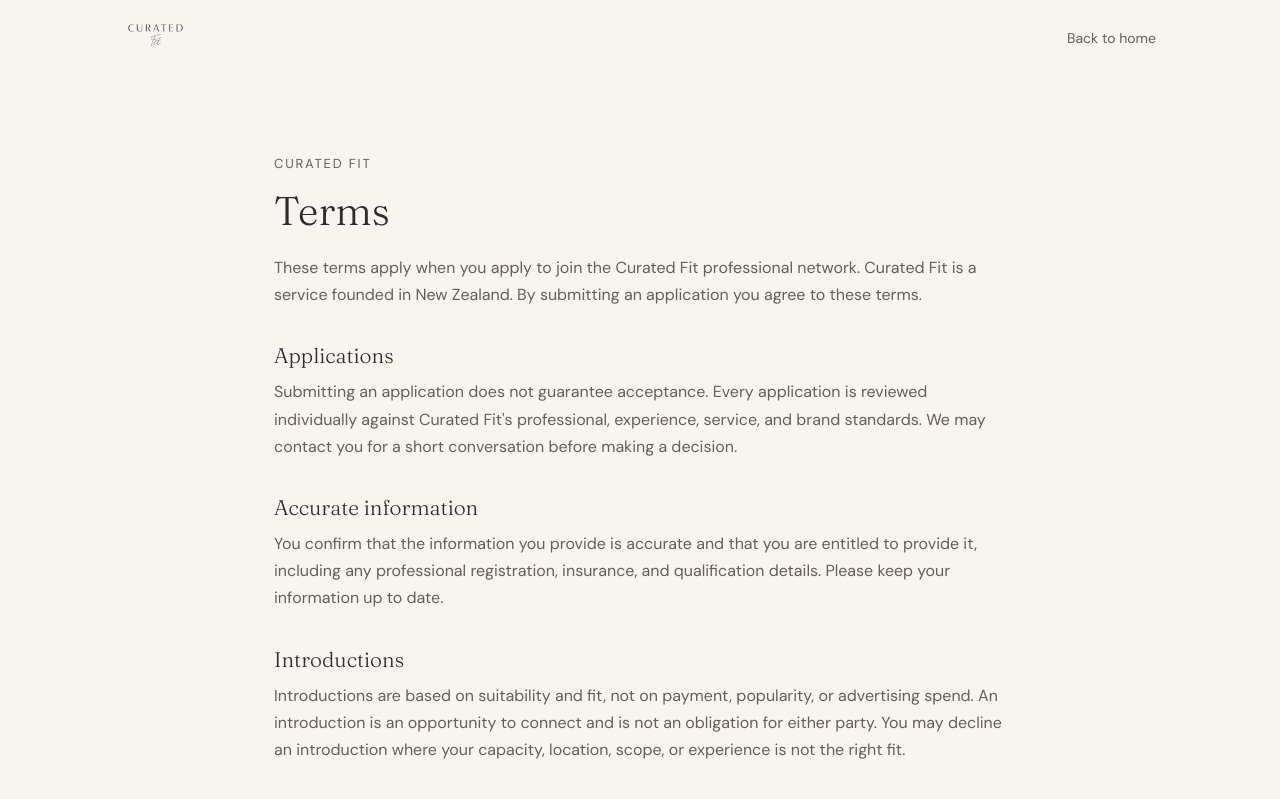
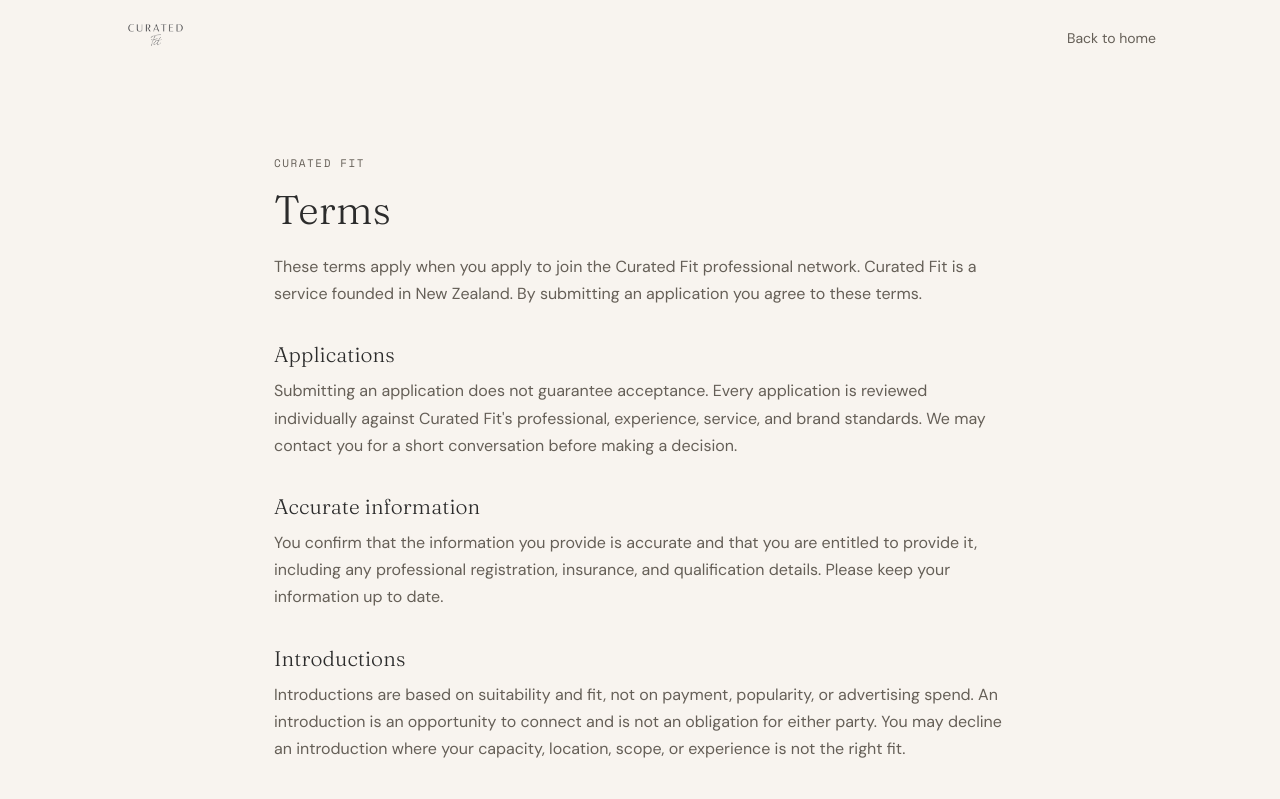
Before and after one commit to EmPerry1972/curated-fit-holding-page, a Next.js app: page /terms in a window 1280 px wide. Shown: the top 799 px of the page. Built offline with nearby package versions, Linux system fonts and the light colour scheme.

Commit message:
Refactor typography styles in TermsPage componentTypography: terms page headlines to 300 + tracking, mono eyebrow
Updated font properties for h1 and h2 elements to improve styling. Changed paragraph font styling for 'Curated Fit' to use a monospace font.

```diff
--- a/app/terms/page.tsx
+++ b/app/terms/page.tsx
@@ -8,8 +8,9 @@ export const metadata: Metadata = {
 
 const wrap = { maxWidth: 780, margin: "0 auto", padding: "0 24px" };
 const serif = "var(--font-serif), Fraunces, Georgia, serif";
-const h1 = { fontFamily: serif, fontWeight: 600, fontSize: "clamp(28px, 4.5vw, 40px)", lineHeight: 1.15, color: "var(--ink)" };
-const h2 = { fontFamily: serif, fontWeight: 500, fontSize: 21, color: "var(--ink)", margin: "34px 0 10px" };
+const mono = "var(--font-mono), 'Space Mono', ui-monospace, monospace";
+const h1 = { fontFamily: serif, fontWeight: 300, letterSpacing: "0.005em", fontSize: "clamp(28px, 4.5vw, 40px)", lineHeight: 1.15, color: "var(--ink)" };
+const h2 = { fontFamily: serif, fontWeight: 300, letterSpacing: "0.005em", fontSize: 21, color: "var(--ink)", margin: "34px 0 10px" };
 const body = { fontSize: 16, lineHeight: 1.7, color: "var(--muted)", marginBottom: 14 };
 
 export default function TermsPage() {
@@ -21,7 +22,7 @@ export default function TermsPage() {
       </nav>
 
       <section style={{ ...wrap, padding: "clamp(48px, 8vw, 80px) 24px" }}>
-        <p style={{ fontSize: 13, letterSpacing: "0.14em", textTransform: "uppercase", color: "var(--muted)", marginBottom: 16 }}>Curated Fit</p>
+        <p style={{ fontFamily: mono, fontSize: 11, letterSpacing: "0.14em", textTransform: "uppercase", color: "#655F57", marginBottom: 16 }}>Curated Fit</p>
         <h1 style={h1}>Terms</h1>
         <p style={{ ...body, marginTop: 20 }}>
           These terms apply when you apply to join the Curated Fit professional network. Curated Fit is a
```
